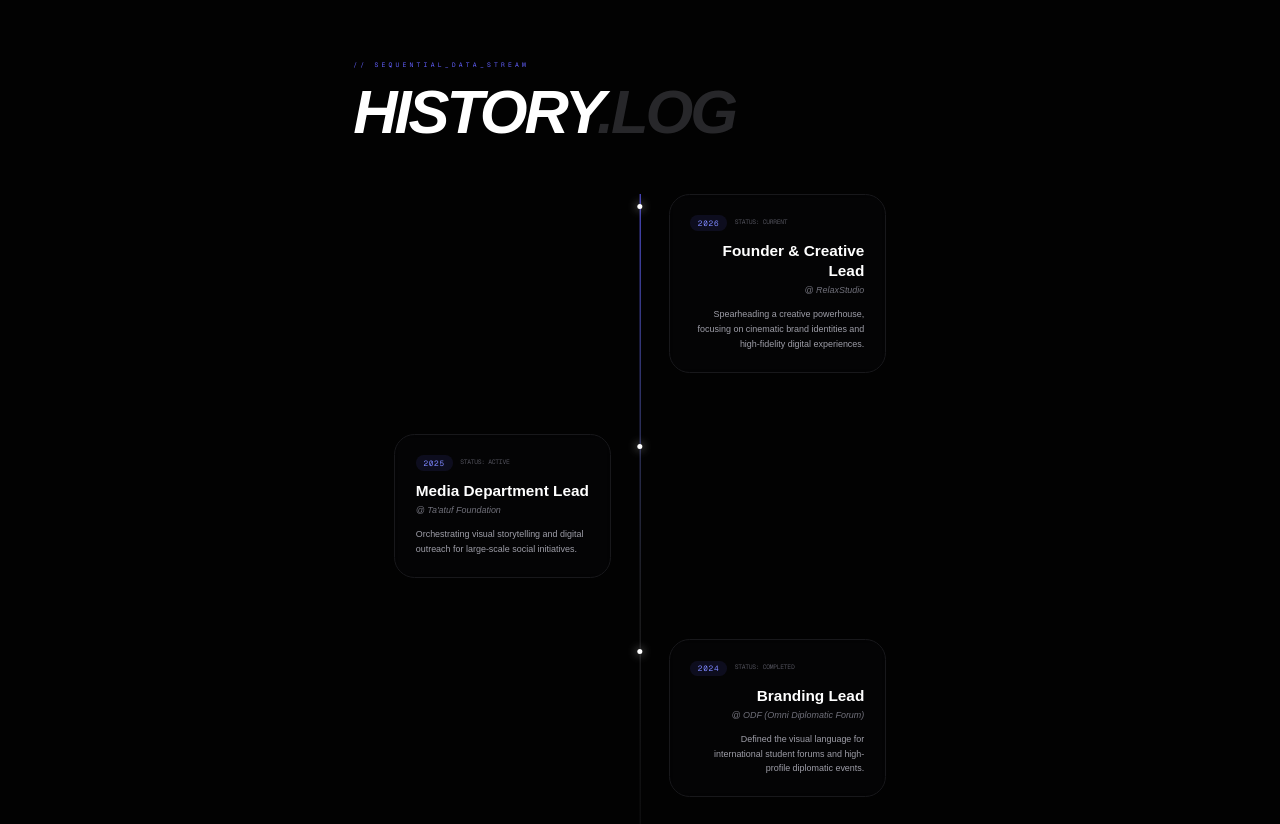
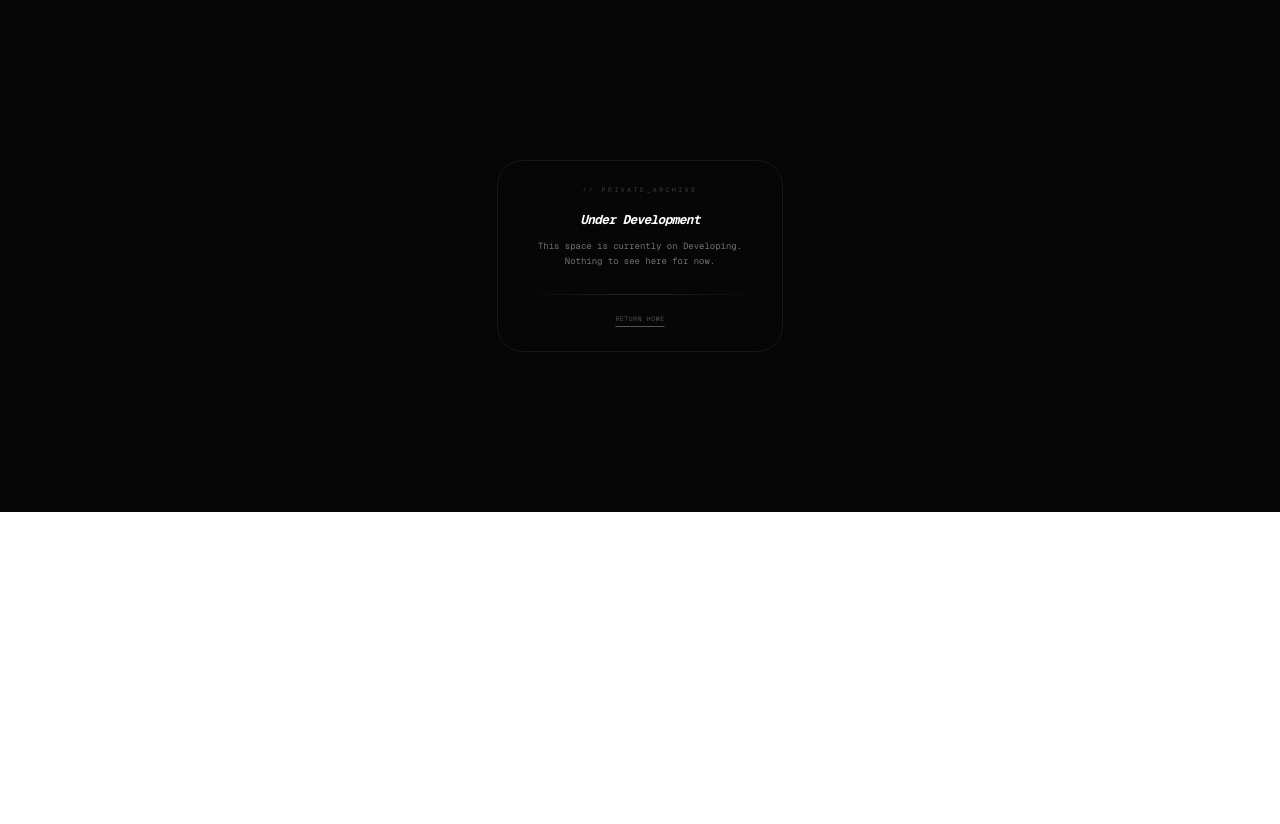
Before and after one commit to Fahim-hash/portfolio, a Next.js app: page /timeline in a window 1280 px wide. Shown: the top 824 px of the page. After the commit the page ends 800 px from the top, so only its background shows below. Built offline with nearby package versions, Linux system fonts and the light colour scheme.

Commit message:
Update page.tsx

```diff
--- a/app/timeline/page.tsx
+++ b/app/timeline/page.tsx
@@ -2,133 +2,37 @@
 import { motion } from "framer-motion";
 import Link from "next/link";
 
-const careerEvents = [
-  {
-    year: "2026",
-    title: "Founder & Creative Lead",
-    org: "RelaxStudio",
-    desc: "Spearheading a creative powerhouse, focusing on cinematic brand identities and high-fidelity digital experiences.",
-    status: "Current"
-  },
-  {
-    year: "2025",
-    title: "Media Department Lead",
-    org: "Ta'atuf Foundation",
-    desc: "Orchestrating visual storytelling and digital outreach for large-scale social initiatives.",
-    status: "Active"
-  },
-  {
-    year: "2024",
-    title: "Branding Lead",
-    org: "ODF (Omni Diplomatic Forum)",
-    desc: "Defined the visual language for international student forums and high-profile diplomatic events.",
-    status: "Completed"
-  },
-  {
-    year: "2023",
-    title: "Visual Artist",
-    org: "Freelance",
-    desc: "Deep-dived into tech-wear aesthetics and minimalist logo systems for global clients.",
-    status: "Legacy"
-  }
-];
-
-export default function PremiumTimeline() {
+export default function SecretPage() {
   return (
-    <main className="min-h-screen bg-[#020202] text-zinc-400 p-6 md:p-24 selection:bg-indigo-500/30">
-      {/* Background Ambient Glow */}
-      <div className="fixed top-0 left-1/2 -translate-x-1/2 w-[600px] h-[300px] bg-indigo-600/10 blur-[120px] rounded-full -z-10" />
-
-      <div className="max-w-4xl mx-auto">
-        {/* Header Section */}
-        <header className="mb-20 space-y-4">
+    <main className="min-h-screen bg-[#050505] text-zinc-500 flex items-center justify-center font-mono p-6">
       <motion.div
         initial={{ opacity: 0, y: 10 }}
         animate={{ opacity: 1, y: 0 }}
-            className="text-[10px] tracking-[0.5em] text-indigo-500 uppercase font-mono"
+        transition={{ duration: 0.8 }}
+        className="max-w-md w-full border border-zinc-900 bg-zinc-950/50 p-10 rounded-[2.5rem] text-center"
       >
-            // Sequential_Data_Stream
-          </motion.div>
-          <motion.h1
-            initial={{ opacity: 0, y: 20 }}
-            animate={{ opacity: 1, y: 0 }}
-            transition={{ delay: 0.1 }}
-            className="text-6xl md:text-8xl font-black italic tracking-tighter text-white"
-          >
-            HISTORY<span className="text-zinc-800">.LOG</span>
-          </motion.h1>
-        </header>
-
-        {/* Timeline Container */}
-        <div className="relative">
-          {/* Animated Central Line */}
-          <motion.div
-            initial={{ height: 0 }}
-            whileInView={{ height: "100%" }}
-            viewport={{ once: true }}
-            transition={{ duration: 1.5, ease: "easeInOut" }}
-            className="absolute left-[11px] md:left-1/2 md:-translate-x-1/2 w-[1px] bg-gradient-to-b from-indigo-500 via-zinc-800 to-transparent top-0"
-          />
-
-          <div className="space-y-24">
-            {careerEvents.map((event, index) => (
-              <motion.div
-                key={index}
-                initial={{ opacity: 0, y: 30 }}
-                whileInView={{ opacity: 1, y: 0 }}
-                viewport={{ once: true, margin: "-100px" }}
-                transition={{ duration: 0.6, delay: index * 0.1 }}
-                className={`relative flex flex-col md:flex-row items-start ${
-                  index % 2 === 0 ? "md:flex-row-reverse" : ""
-                }`}
-              >
-                {/* Timeline Node (The Dot) */}
-                <div className="absolute left-0 md:left-1/2 md:-translate-x-1/2 mt-2 w-6 h-6 flex items-center justify-center z-10">
-                  <div className="w-2 h-2 rounded-full bg-white shadow-[0_0_15px_rgba(255,255,255,0.8)]" />
+        <div className="text-[10px] tracking-[0.4em] uppercase mb-6 text-zinc-700">
+          // Private_Archive
         </div>
 
-                {/* Content Card */}
-                <div className={`w-full md:w-[45%] pl-10 md:pl-0 ${
-                  index % 2 === 0 ? "md:pr-16 text-left md:text-right" : "md:pl-16 text-left"
-                }`}>
-                  <div className="group p-8 rounded-[2rem] border border-zinc-900 bg-zinc-950/40 hover:border-indigo-500/50 transition-all duration-500 backdrop-blur-sm">
-                    <div className="flex items-center gap-3 mb-4 justify-start md:group-hover:justify-normal">
-                       <span className="text-xs font-mono text-indigo-400 bg-indigo-500/10 px-3 py-1 rounded-full uppercase tracking-widest">
-                         {event.year}
-                       </span>
-                       <span className="text-[10px] text-zinc-600 font-mono tracking-tighter uppercase">
-                         STATUS: {event.status}
-                       </span>
-                    </div>
+        <h1 className="text-white text-xl mb-4 tracking-tighter italic font-bold">
+          Under Development
+        </h1>
 
-                    <h3 className="text-2xl font-bold text-white mb-1 group-hover:italic transition-all">
-                      {event.title}
-                    </h3>
-                    <div className="text-sm text-zinc-500 font-medium mb-4 italic">
-                      @ {event.org}
-                    </div>
+        <p className="text-sm leading-relaxed text-zinc-500">
+          This space is currently on Developing.
+          Nothing to see here for now.
+        </p>
 
-                    <p className="text-sm leading-relaxed text-zinc-400">
-                      {event.desc}
-                    </p>
-                  </div>
-                </div>
-              </motion.div>
-            ))}
-          </div>
-        </div>
+        <div className="mt-10 h-[1px] w-full bg-gradient-to-r from-transparent via-zinc-800 to-transparent" />
 
-        {/* Footer Link */}
-        <footer className="mt-32 text-center pb-20">
         <Link
           href="/"
-            className="group inline-flex flex-col items-center gap-4 text-zinc-600 hover:text-white transition-all"
+          className="mt-8 inline-block text-[10px] uppercase tracking-widest text-zinc-600 hover:text-white transition-colors underline underline-offset-8"
         >
-            <div className="w-px h-12 bg-zinc-800 group-hover:bg-indigo-500 transition-all" />
-            <span className="text-[10px] uppercase tracking-[0.8em]">End of Archive_09</span>
+          Return Home
         </Link>
-        </footer>
-      </div>
+      </motion.div>
     </main>
   );
 }
```
Lines whose indentation alone changed are shown as unchanged.
